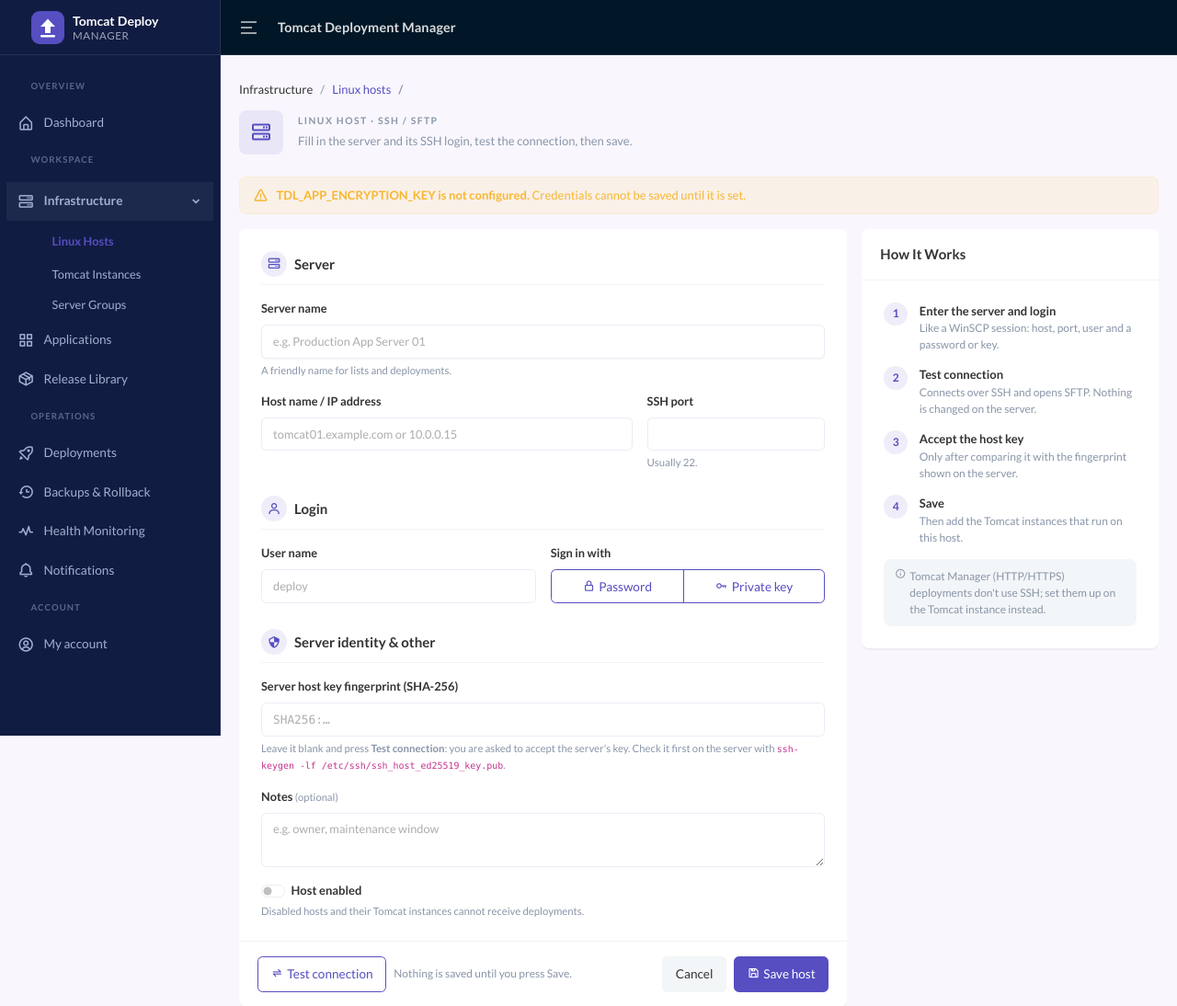
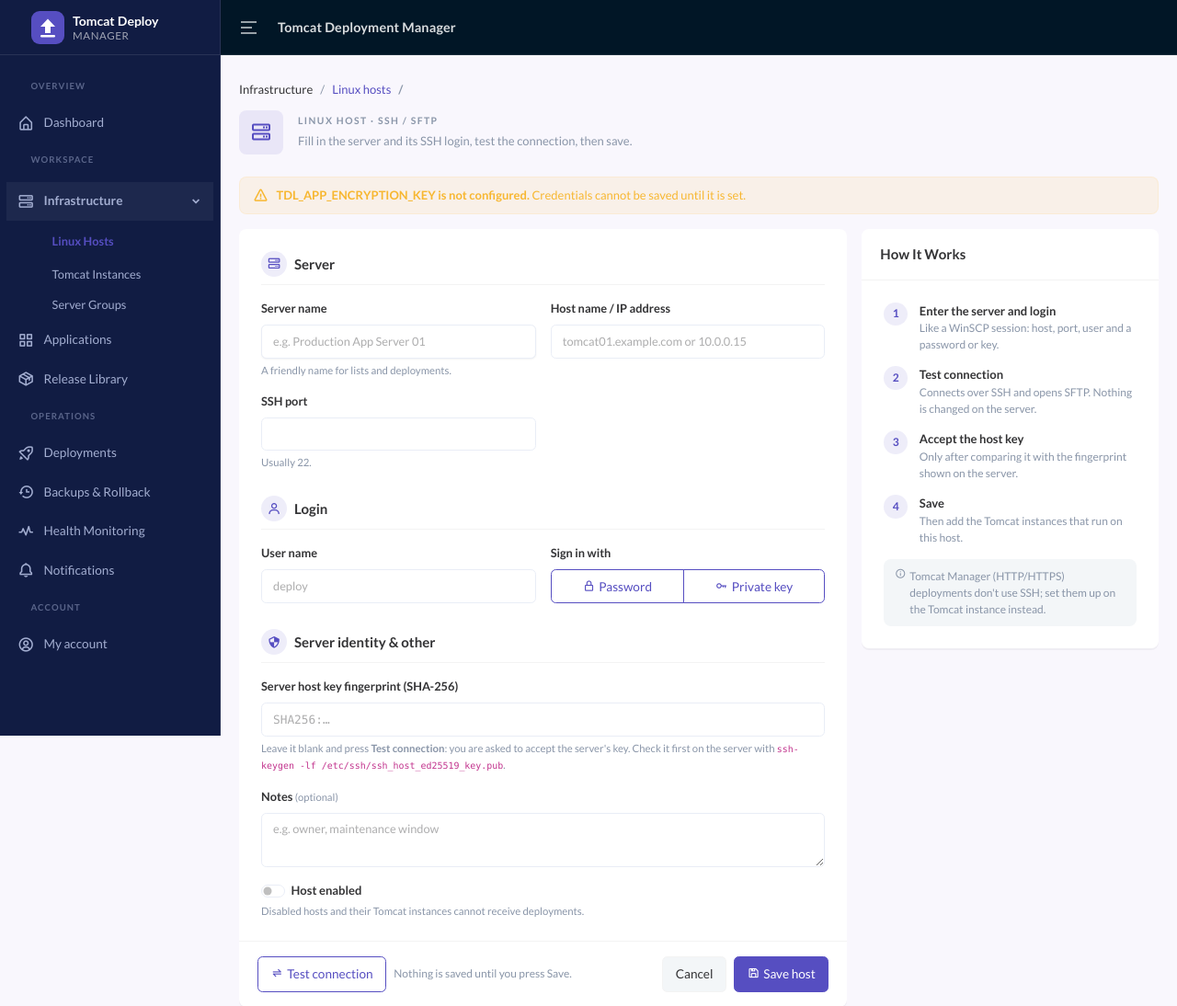
Before and after one commit to isheikh03/tomcat-deployment-manager, a Spring app: page /infrastructure/host-form in a window 1280 px wide. Shown: the top 1094 px of the page at 92% size. Run offline with Thymeleaf, Linux system fonts and the light colour scheme; the template is opened without the code that fills it, so the values that code supplies are empty; some of the project's set-up classes (security, data sources, template engines, error pages and the like) are left out, and stand-ins take their place; database files in the repository are not loaded.

Commit message:
Use app.war as the example deployment filename; host form layout tweaks
- Example filename appA.war renamed to app.war in docs, code comments,
  placeholders and tests (expected context paths updated to /app)
- V3 migration comment updated; the live database's Flyway checksum for
  V3 was aligned with flyway repair, so earlier WARs no longer validate there
- Linux host form: two-column field layout; smaller deploy-path preview text

```diff
--- a/src/main/java/com/tomcatmanager/infrastructure/DeploymentFilename.java
+++ b/src/main/java/com/tomcatmanager/infrastructure/DeploymentFilename.java
@@ -5,7 +5,7 @@ import java.util.regex.Pattern;
 
 /**
  * Rules for the WAR filename a release is renamed to on a Tomcat instance. Tomcat derives the
- * context path from it: {@code appA.war} → {@code /appA}, {@code ROOT.war} → {@code /},
+ * context path from it: {@code app.war} → {@code /app}, {@code ROOT.war} → {@code /},
  * {@code shop#admin.war} → {@code /shop/admin}, {@code app##2.0.war} → {@code /app} (version 2.0).
  */
 public final class DeploymentFilename {
@@ -15,7 +15,7 @@ public final class DeploymentFilename {
 
     /** Returns a user-facing problem description, or null when the name is acceptable. */
     public static String problem(String filename) {
-        if (filename == null || filename.isBlank()) return "Enter the WAR filename to deploy as, e.g. appA.war.";
+        if (filename == null || filename.isBlank()) return "Enter the WAR filename to deploy as, e.g. app.war.";
         String f = filename.trim();
         if (f.contains("/") || f.contains("\\")) return "Enter a file name only, without a directory.";
         if (!f.toLowerCase(Locale.ROOT).endsWith(".war")) return "The file name must end with .war.";
--- a/src/main/java/com/tomcatmanager/infrastructure/TomcatInstance.java
+++ b/src/main/java/com/tomcatmanager/infrastructure/TomcatInstance.java
@@ -31,7 +31,7 @@ public class TomcatInstance {
     @Size(max = 200) @Column(name = "health_expected_text", length = 200) private String healthExpectedText;
     /** Include this instance in periodic application health monitoring. */
     @Column(name = "monitoring_enabled", nullable = false) private boolean monitoringEnabled = true;
-    /** WAR filename releases are renamed to on this instance, e.g. appA.war (context /appA). */
+    /** WAR filename releases are renamed to on this instance, e.g. app.war (context /app). */
     @Size(max = 255) @Column(name = "deployment_filename", length = 255) private String deploymentFilename;
     /** Known runtime, e.g. 10.1.30 and 21; used for release compatibility checks. Null when unknown. */
     @Size(max = 40) @Column(name = "tomcat_version", length = 40) private String tomcatVersion;
@@ -109,7 +109,7 @@ public class TomcatInstance {
     }
     public boolean hasManagerSecret() { return managerSecretEncrypted != null; }
 
-    /** Health URL for a deployed context: replaces {context} with e.g. "/appA" (or "" for ROOT). */
+    /** Health URL for a deployed context: replaces {context} with e.g. "/app" (or "" for ROOT). */
     public String healthUrlFor(String contextPath) {
         if (healthUrl == null) return null;
         return healthUrl.replace("{context}", "/".equals(contextPath) ? "" : contextPath);
--- a/src/main/resources/db/migration/V3__instance_deployment_filename.sql
+++ b/src/main/resources/db/migration/V3__instance_deployment_filename.sql
@@ -1,5 +1,5 @@
 -- The WAR filename an uploaded release is renamed to when deployed to this instance
--- (e.g. appA.war -> context /appA). The canonical release artifact is never renamed.
+-- (e.g. app.war -> context /app). The canonical release artifact is never renamed.
 ALTER TABLE tomcat_instances ADD COLUMN deployment_filename VARCHAR(255);
 
 -- Two instances cannot both claim the same file in the same deployment directory.
--- a/src/main/resources/db/migration/full_schema_with_default_users.sql
+++ b/src/main/resources/db/migration/full_schema_with_default_users.sql
@@ -157,7 +157,7 @@ CREATE TABLE connection_test_checks (
 -- ==================================================================
 
 -- The WAR filename an uploaded release is renamed to when deployed to this instance
--- (e.g. appA.war -> context /appA). The canonical release artifact is never renamed.
+-- (e.g. app.war -> context /app). The canonical release artifact is never renamed.
 ALTER TABLE tomcat_instances ADD COLUMN deployment_filename VARCHAR(255);
 
 -- Two instances cannot both claim the same file in the same deployment directory.
--- a/src/main/resources/static/css/app.css
+++ b/src/main/resources/static/css/app.css
@@ -172,7 +172,7 @@ tr.row-link { cursor: pointer; }
 @media (max-width: 760px) {
   .method-cards, .method-explainer { grid-template-columns: 1fr; }
 }
-.deploy-preview { border: 1px dashed var(--line); border-radius: 6px; padding: 8px 12px; font-size: 13px; background: var(--soft); min-height: 38px; }
+.deploy-preview { border: 1px dashed var(--line); border-radius: 6px; padding: 8px 12px; font-size: 11px; background: var(--soft); min-height: 38px; }
 .deploy-preview code { word-break: break-all; }
 
 /* ---------- Application registry ---------- */
--- a/src/main/resources/templates/infrastructure/host-form.html
+++ b/src/main/resources/templates/infrastructure/host-form.html
@@ -37,7 +37,7 @@
                     <div class="form-section-title mt-0"><i class="bx bx-server"></i>Server</div>
                     <div class="row g-3">
                         <!-- Team: chosen when the host is created, fixed afterwards (its instances belong to the same team). -->
-                        <div class="col-12" th:if="${host.id == null}">
+                        <div class="col-6" th:if="${host.id == null}">
                             <label class="form-label fw-semibold" for="teamId">Team</label>
                             <select class="form-select" th:field="*{teamId}" th:errorclass="is-invalid" required>
                                 <option value="" th:if="${#lists.size(teams) != 1}">Choose a team…</option>
@@ -46,24 +46,24 @@
                             <div class="invalid-feedback" th:errors="*{teamId}"></div>
                             <div class="form-text">The host and its Tomcat instances belong to this team. It cannot be changed later.</div>
                         </div>
-                        <div class="col-12" th:if="${host.id != null and hostTeam != null}">
+                        <div class="col-6" th:if="${host.id != null and hostTeam != null}">
                             <span class="form-label fw-semibold d-block">Team</span>
                             <span class="badge text-bg-light border" th:text="${hostTeam.name}">Team</span>
                         </div>
-                        <div class="col-12">
+                        <div class="col-6">
                             <label class="form-label fw-semibold" for="name">Server name</label>
                             <input class="form-control" th:field="*{name}" th:errorclass="is-invalid" required maxlength="120"
                                    placeholder="e.g. Production App Server 01" autocomplete="off" autofocus>
                             <div class="invalid-feedback" th:errors="*{name}"></div>
                             <div class="form-text">A friendly name for lists and deployments.</div>
                         </div>
-                        <div class="col-sm-8">
+                        <div class="col-6">
                             <label class="form-label fw-semibold" for="hostname">Host name / IP address</label>
                             <input class="form-control" th:field="*{hostname}" th:errorclass="is-invalid" required maxlength="255"
                                    placeholder="tomcat01.example.com or 10.0.0.15" autocomplete="off" spellcheck="false">
                             <div class="invalid-feedback" th:errors="*{hostname}"></div>
                         </div>
-                        <div class="col-sm-4">
+                        <div class="col-6">
                             <label class="form-label fw-semibold" for="sshPort">SSH port</label>
                             <input type="number" class="form-control" th:field="*{sshPort}" th:errorclass="is-invalid" min="1" max="65535" required>
                             <div class="invalid-feedback" th:errors="*{sshPort}"></div>
--- a/src/main/resources/templates/infrastructure/instance-form.html
+++ b/src/main/resources/templates/infrastructure/instance-form.html
@@ -131,7 +131,7 @@
                             <div class="form-text">Relative to CATALINA_BASE, or an absolute path.</div></div>
                         <div class="col-md-7"><label class="form-label fw-semibold" for="deploymentFilename">Deployment filename</label>
                             <input class="form-control font-monospace" th:field="*{deploymentFilename}" th:errorclass="is-invalid" required maxlength="200"
-                                   placeholder="appA.war" autocomplete="off" spellcheck="false" data-deploy-filename>
+                                   placeholder="app.war" autocomplete="off" spellcheck="false" data-deploy-filename>
                             <div class="invalid-feedback" th:errors="*{deploymentFilename}"></div>
                             <div class="form-text">Each release is renamed to this when deployed here; the stored release is unchanged.</div></div>
                         <div class="col-md-5"><span class="form-label fw-semibold d-block">Deployed as</span>
@@ -189,7 +189,7 @@
                         <div class="col-md-8"><label class="form-label fw-semibold" for="healthUrl">Application health URL <span class="text-muted fw-normal small" data-health-optional hidden>(optional)</span></label>
                             <input type="url" class="form-control" th:field="*{healthUrl}" th:errorclass="is-invalid" placeholder="http://tomcat01:8080{context}/health" data-health-url>
                             <div class="invalid-feedback" th:errors="*{healthUrl}"></div>
-                            <div class="form-text"><code>{context}</code> becomes the deployed context path, e.g. <code>/appA</code>.</div></div>
+                            <div class="form-text"><code>{context}</code> becomes the deployed context path, e.g. <code>/app</code>.</div></div>
                         <div class="col-md-4"><label class="form-label fw-semibold" for="httpPort">HTTP port <span class="text-muted fw-normal small">(optional)</span></label>
                             <input type="number" class="form-control" th:field="*{httpPort}" th:errorclass="is-invalid" min="1" max="65535" placeholder="8080">
                             <div class="invalid-feedback" th:errors="*{httpPort}"></div>
```
Also changed, not shown: README.md, 3 other files.
